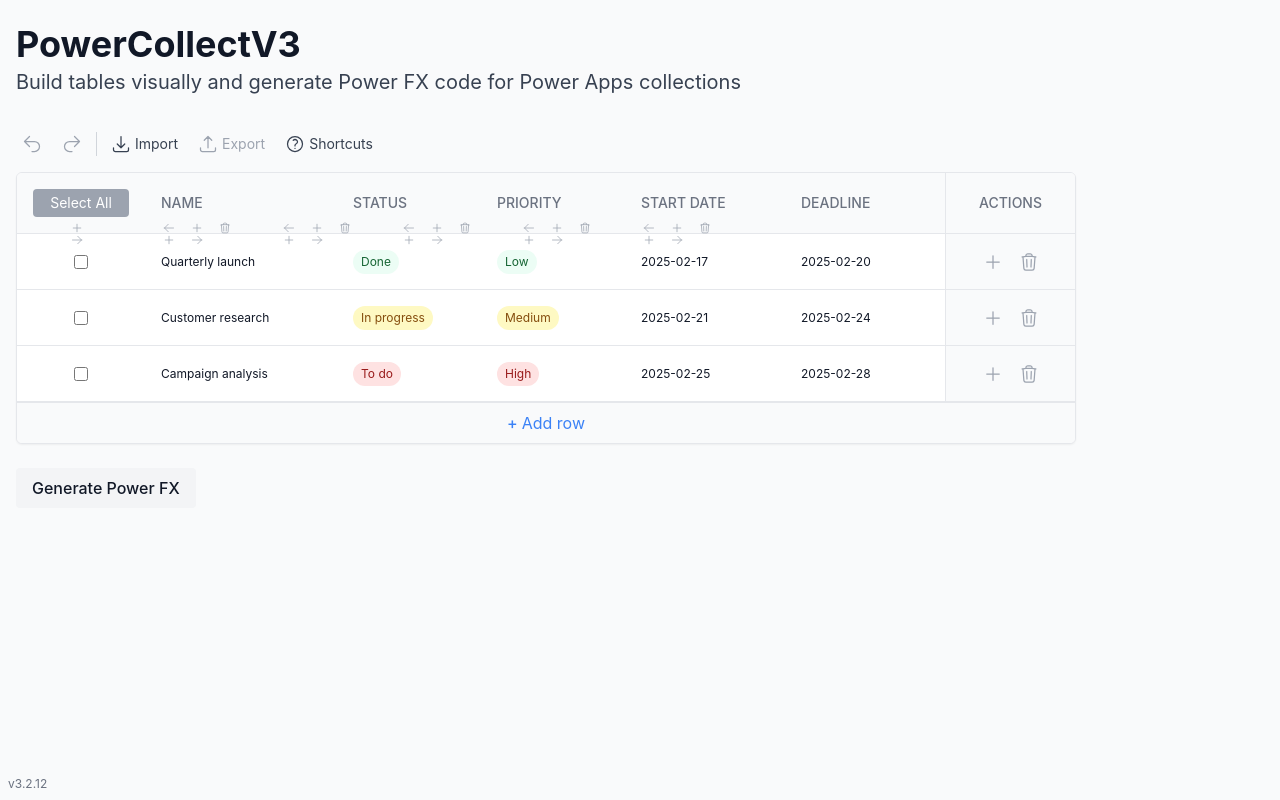
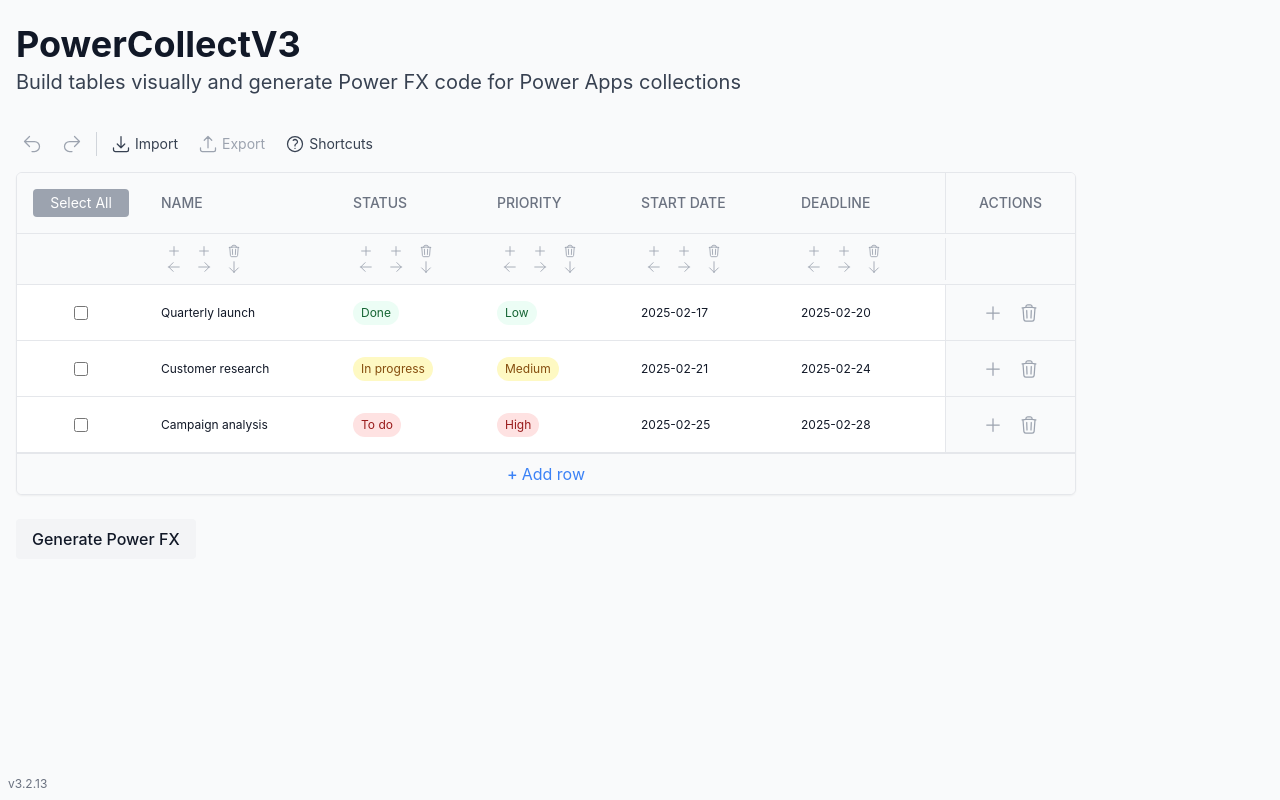
Before and after one commit to jblankenspoor/PowerCollectV3, a React (Vite) app: page / in a window 1280 px wide. Built offline with nearby package versions, Linux system fonts and the light colour scheme; the HTML template or start-up script is replaced by a standard one.

Commit message:
Fixed column action row styling for consistent rendering across environments

```diff
--- a/package.json
+++ b/package.json
@@ -1,6 +1,6 @@
 {
   "name": "powercollectv3",
-  "version": "3.2.12",
+  "version": "3.2.13",
   "main": "index.js",
   "scripts": {
     "dev": "vite",
--- a/src/App.tsx
+++ b/src/App.tsx
@@ -4,7 +4,7 @@
  * Main application component that renders the DataTable with proper context
  *
  * @module App
- * @version 3.2.12 - Fixed Select column preservation and duplicate notifications
+ * @version 3.2.13 - Fixed column action row styling for consistent rendering
  */
 
 import { TableProvider } from './context/TableContext';
@@ -45,7 +45,7 @@
 
         {/* Version number in the bottom left corner */}
         <div className="absolute bottom-2 left-2 text-xs text-gray-500">
-          v3.2.12
+          v3.2.13
         </div>
       </div>
       <SpeedInsights />
--- a/src/components/table/ColumnActionRow.tsx
+++ b/src/components/table/ColumnActionRow.tsx
@@ -4,11 +4,11 @@
  * Provides action buttons for each column in the table
  *
  * @module ColumnActionRow
- * @version 1.0.2 - Fixed build errors with unused imports
+ * @version 1.0.5 - Fixed styling for consistent rendering across environments
  */
 
 import React from 'react';
-import { ArrowLeftIcon, ArrowRightIcon, PlusIcon, TrashIcon } from '@heroicons/react/24/outline';
+import { ArrowLeftIcon, ArrowRightIcon, PlusIcon, TrashIcon, ArrowDownIcon } from '@heroicons/react/24/outline';
 import { Column } from '../../types/dataTypes';
 import { getPixelWidthFromClass } from '../../utils/tableUtils';
 
@@ -44,17 +44,16 @@
   children
 }) => {
   // Map color class names based on the color prop
-  const colorMapping = {
-    blue: "hover:text-blue-600",
-    red: "hover:text-red-600"
-  };
+  const colorClassName = colorClass === 'red'
+    ? "hover:text-red-600"
+    : "hover:text-blue-600";
 
   return (
     <div className="relative">
       <button
         type="button"
         onClick={onClick}
-        className={`column-action-button ${colorMapping[colorClass]} tooltip-trigger`}
+        className={`p-1.5 text-gray-400 cursor-pointer transition-colors duration-200 rounded-md ${colorClassName}`}
         aria-label={ariaLabel}
         onMouseEnter={(e) => {
           const tooltip = e.currentTarget.nextElementSibling;
@@ -77,7 +76,7 @@
 };
 
 /**
- * ColumnActionRow component to display column-specific action buttons
+ * ColumnActionRow component that provides column manipulation tools
  *
  * @param props - Component props
  * @returns JSX Element
@@ -89,61 +88,77 @@
   onDeleteColumn
 }) => {
   return (
-    <div className="flex">
+    <div className="flex border-b border-gray-200 bg-gray-50 py-1">
+      {/* Map through all columns to create action cells */}
       {columns.map((column, index) => {
-        // Calculate width based on column settings
-        let width = 0;
-        if (column.width) {
-          width = getPixelWidthFromClass(column.width);
-        }
+        const isSelectColumn = column.type === 'select';
 
-        // Ensure minimum width for buttons to prevent overlapping
-        const actionWidth = Math.max(width, 120);
+        // Get exact pixel width from column definition
+        const pixelWidth = column.minWidth
+          ? getPixelWidthFromClass(column.minWidth)
+          : getPixelWidthFromClass(column.width);
 
         return (
           <div
-            key={column.id}
-            className="flex flex-shrink-0 justify-center items-center relative"
-            style={{ width: `${actionWidth}px` }}
+            key={`action-${column.id}`}
+            className="flex items-center justify-start pl-4 flex-shrink-0"
+            style={{
+              width: `${pixelWidth}px`,
+              minWidth: `${pixelWidth}px`,
+              maxWidth: `${pixelWidth}px`,
+              boxSizing: 'border-box'
+            }}
           >
-            <div className="flex space-x-1 absolute z-10">
-              {/* Left button - Don't show for first column if it's SELECT type */}
-              {!(index === 0 && column.type === 'select') && (
+            {/* Action buttons container */}
+            <div className="flex items-center justify-start gap-1">
+              {/* Don't show certain actions for SELECT column */}
+              {!isSelectColumn && (
+                <>
+                  {/* Add column to the left button */}
                   <ColumnActionButton
                     onClick={() => onAddColumnLeft(index)}
-                  tooltipText="Add column to the left"
+                    tooltipText="Add column left"
                     ariaLabel="Add column to the left"
                   >
-                  <ArrowLeftIcon className="h-3 w-3" />
-                  <PlusIcon className="h-3 w-3" />
+                    <div className="flex flex-col items-center justify-center space-y-0.5">
+                      <PlusIcon className="h-3.5 w-3.5" />
+                      <ArrowLeftIcon className="h-3.5 w-3.5" />
+                    </div>
                   </ColumnActionButton>
-              )}
 
-              {/* Right button */}
+                  {/* Add column to the right button */}
                   <ColumnActionButton
                     onClick={() => onAddColumnRight(index)}
-                tooltipText="Add column to the right"
+                    tooltipText="Add column right"
                     ariaLabel="Add column to the right"
                   >
-                <PlusIcon className="h-3 w-3" />
-                <ArrowRightIcon className="h-3 w-3" />
+                    <div className="flex flex-col items-center justify-center space-y-0.5">
+                      <PlusIcon className="h-3.5 w-3.5" />
+                      <ArrowRightIcon className="h-3.5 w-3.5" />
+                    </div>
                   </ColumnActionButton>
 
-              {/* Delete button - Don't show for essential columns */}
-              {column.type !== 'select' && (
+                  {/* Delete column button */}
                   <ColumnActionButton
                     onClick={() => onDeleteColumn(column.id, index)}
                     tooltipText="Delete column"
                     ariaLabel="Delete column"
                     colorClass="red"
                   >
-                  <TrashIcon className="h-3 w-3" />
+                    <div className="flex flex-col items-center justify-center space-y-0.5">
+                      <TrashIcon className="h-3.5 w-3.5" />
+                      <ArrowDownIcon className="h-3.5 w-3.5" />
+                    </div>
                   </ColumnActionButton>
+                </>
               )}
             </div>
           </div>
         );
       })}
+
+      {/* Empty cell for the actions column - centered for consistency */}
+      <div className="w-[130px] flex-shrink-0 border-l border-gray-200 bg-gray-50 flex justify-center"></div>
     </div>
   );
 };
```
Lines whose indentation alone changed are shown as unchanged.
